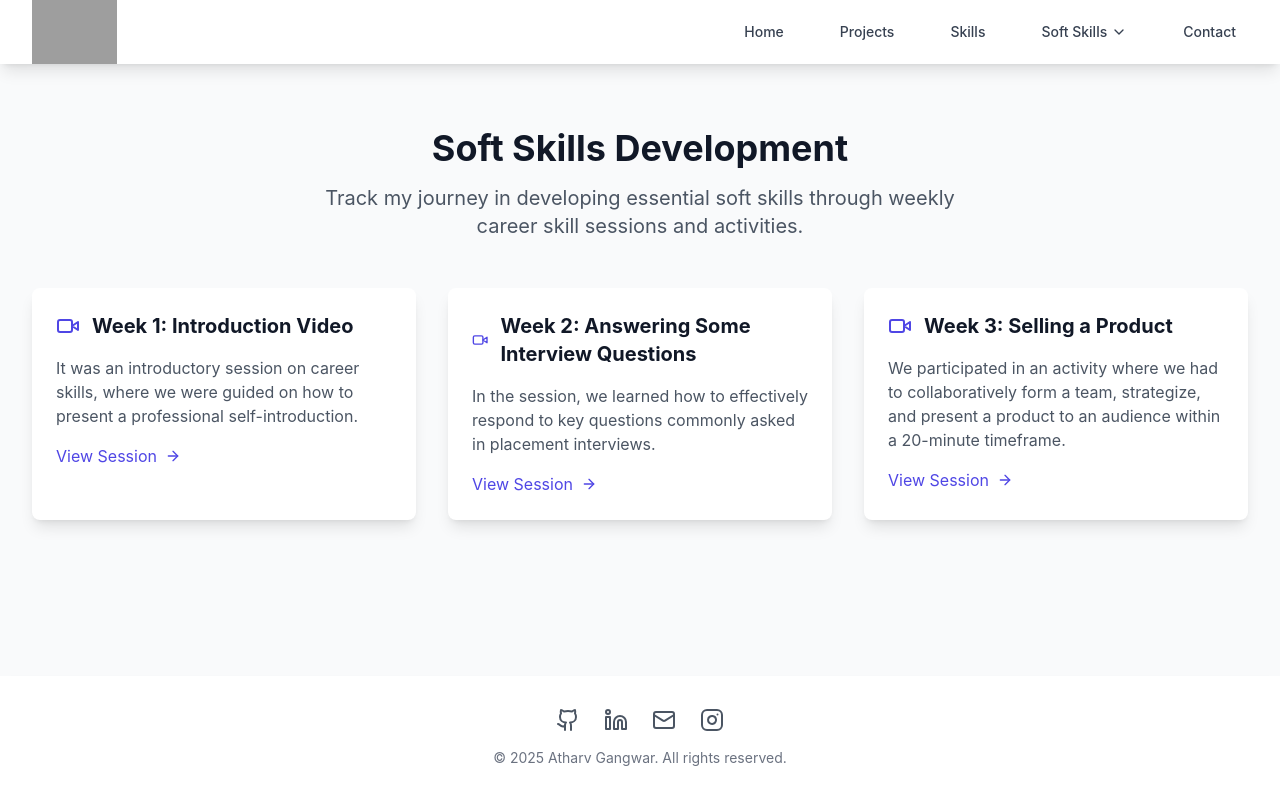
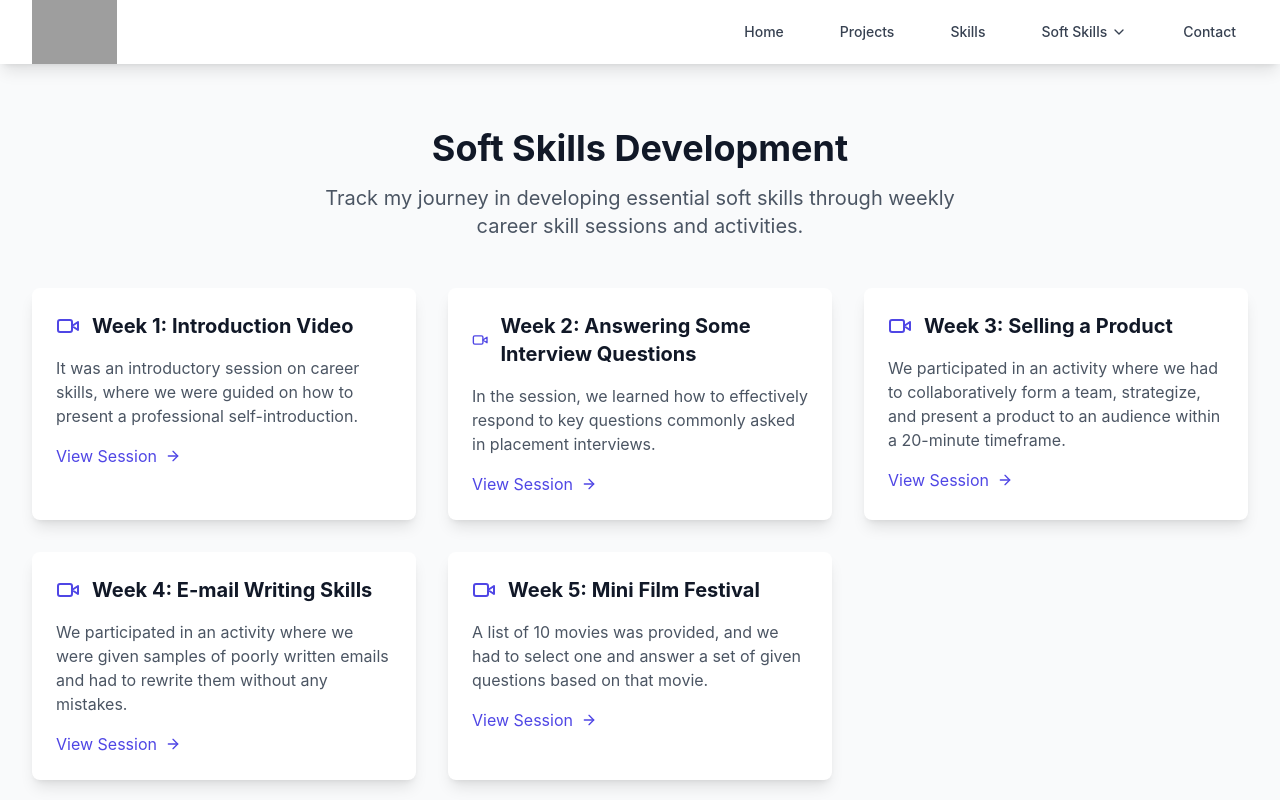
Before and after one commit to AtharvGangwar48/AboutAtharv, a React (Vite) app: page /softskills/overview in a window 1280 px wide. Shown: the top 800 px of the page. Built offline with nearby package versions, Linux system fonts and the light colour scheme; grey boxes are pictures that could not be loaded.

Commit message:
Update SoftSkills.tsx
Added week 4 and week 5

```diff
--- a/src/pages/SoftSkills.tsx
+++ b/src/pages/SoftSkills.tsx
@@ -21,6 +21,18 @@ function SoftSkills() {
       title: "Week 3: Selling a Product",
       description:
         "We participated in an activity where we had to collaboratively form a team, strategize, and present a product to an audience within a 20-minute timeframe.",
+    },
+    {
+      week: 4,
+      title: "Week 4: E-mail Writing Skills",
+      description:
+        "We participated in an activity where we were given samples of poorly written emails and had to rewrite them without any mistakes.",
+    },
+    {
+      week: 5,
+      title: "Week 5: Mini Film Festival",
+      description:
+        "A list of 10 movies was provided, and we had to select one and answer a set of given questions based on that movie.",
     },
   ];
 
```
